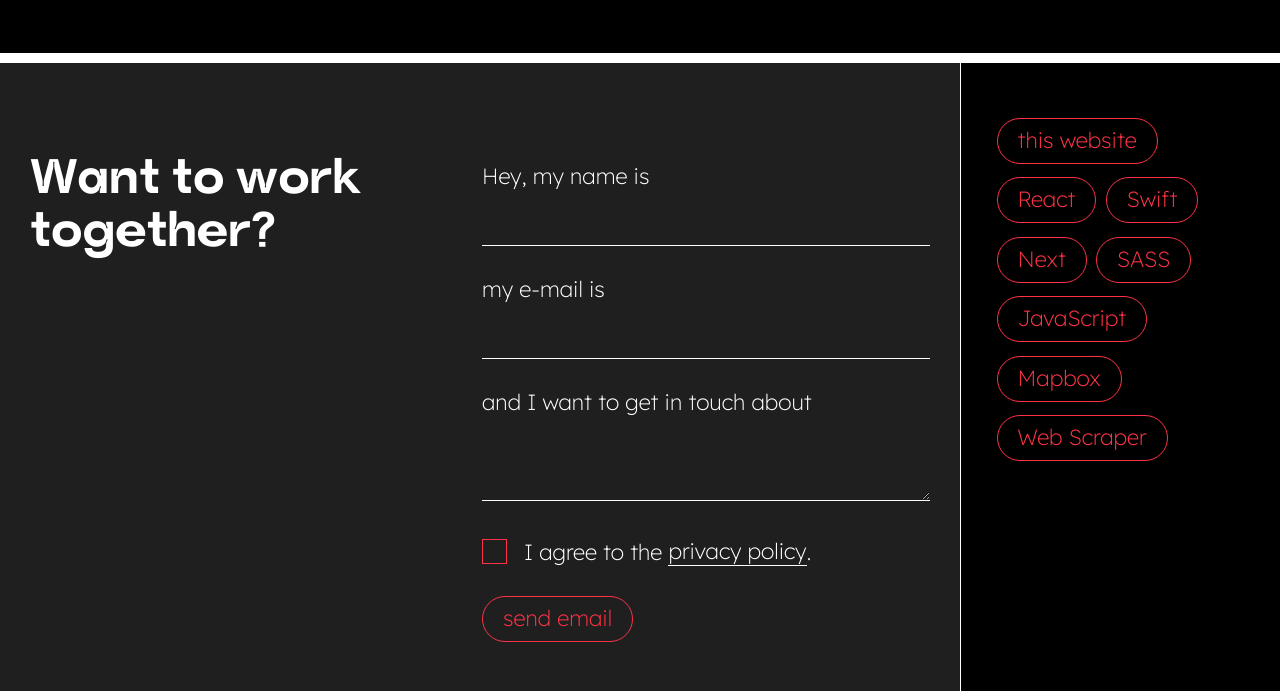
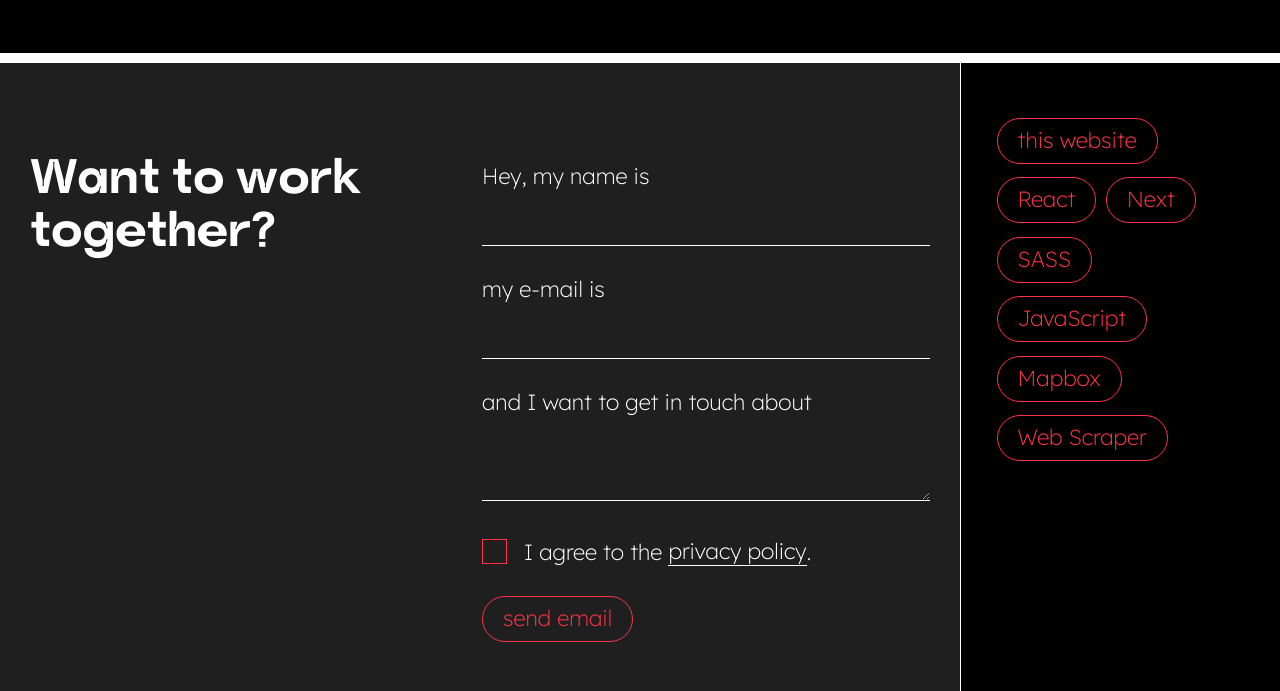
Before and after one commit to Noevenzahn/personal-website, an Eleventy site: page src/index.njk in a window 1280 px wide. Shown: the part 1782-2473 px from the top of the page. Built offline with nearby package versions, Linux system fonts and the light colour scheme; Eleventy itself is replaced by a stand-in of ours; files that its build step writes are made by us from their sources.

Commit message:
remove link to non-existing page

```diff
--- a/src/_includes/footer.njk
+++ b/src/_includes/footer.njk
@@ -20,7 +20,6 @@
             <ul>
                 <li><a href="https://www.melvinwaberski.com/portfolio/how-this-website-was-made-using-11ty-netlify-cms-scss-and-github/">this website</a></li>
                 <li><a href="/portfolio-react/">React</a></li>
-                <li><a href="/portfolio-swift/">Swift</a></li>
                 <li><a href="/portfolio-next/">Next</a></li>
                 <li><a href="/portfolio-sass/">SASS</a></li>
                 <li><a href="/portfolio-js/">JavaScript</a></li>
```
